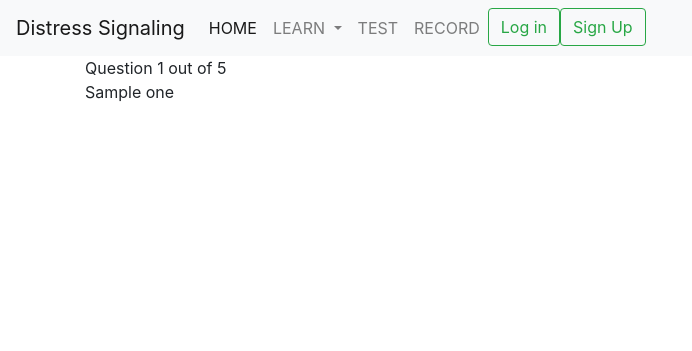
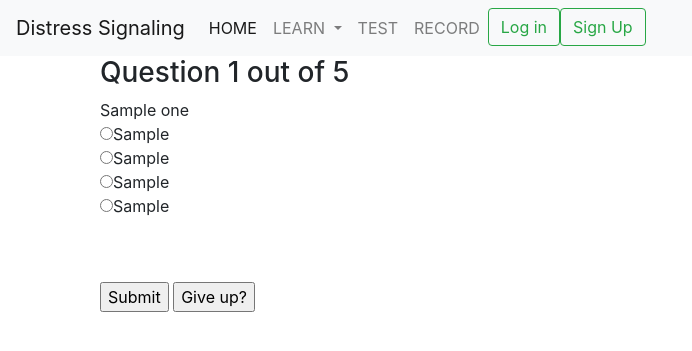
Before and after one commit to UnicornoftheSea99/DistressSignaling, a Flask app: template templates/test.html in a window 1280 px wide. Shown: the top 351 px of the page, without its empty margins (0-692 px from the left). Run offline with Flask 2, Linux system fonts and the light colour scheme; the template is opened without the code that fills it: most values are stand-ins (such as "Sample title", 1, 10 or a date in 2020); some libraries are stand-ins or nearby versions.

Commit message:
Update test.html

```diff
--- a/templates/test.html
+++ b/templates/test.html
@@ -2,19 +2,26 @@
 
 {% block content %}
 
-<style>
-    .header {
-        display: block;
-        padding-top: 20px;
-        padding-bottom: 20px;
-        color: rgb(23, 64, 139);
-    }
-
-</style>
 
 <div class="container">
-    <div id="status" class="row">Question {{one.id}} out of 5</div>
-    <div id="question" class="row">{{one.question}}</div>
 
+    <h3>Question {{one.id}} out of 5</h3>
+
+    <form method="post" action="">
+
+        <P>{{one.question}}<BR>
+            <input type="radio" value="a">{{one.a}}<BR>
+            <input type="radio" value="b">{{one.b}}<BR>
+            <input type="radio" value="c">{{one.c}}<BR>
+            <input type="radio" value="d">{{one.d}}<BR>
+        </p>
+
+        <br>
+        <br>
+
+        <input type="submit" value="Submit">
+        <input type="reset" value="Give up?">
+    </form>
+</div>
 </div>
 {% endblock %}
```
